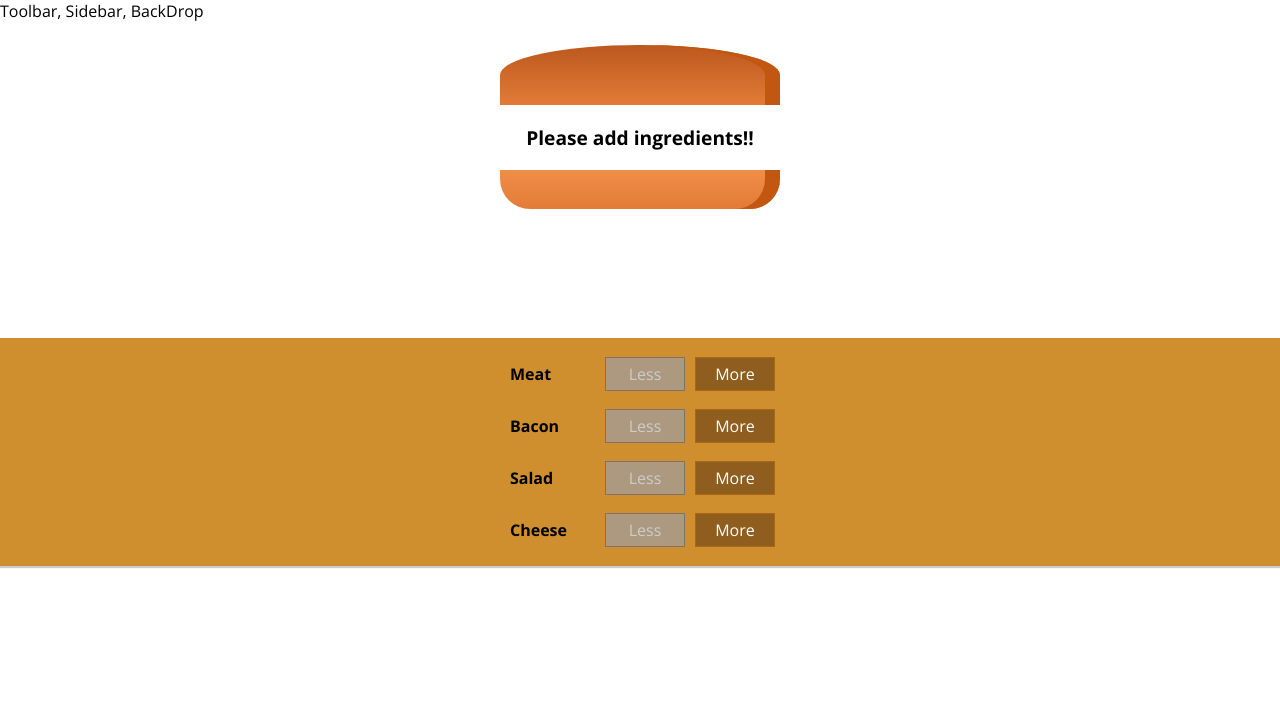
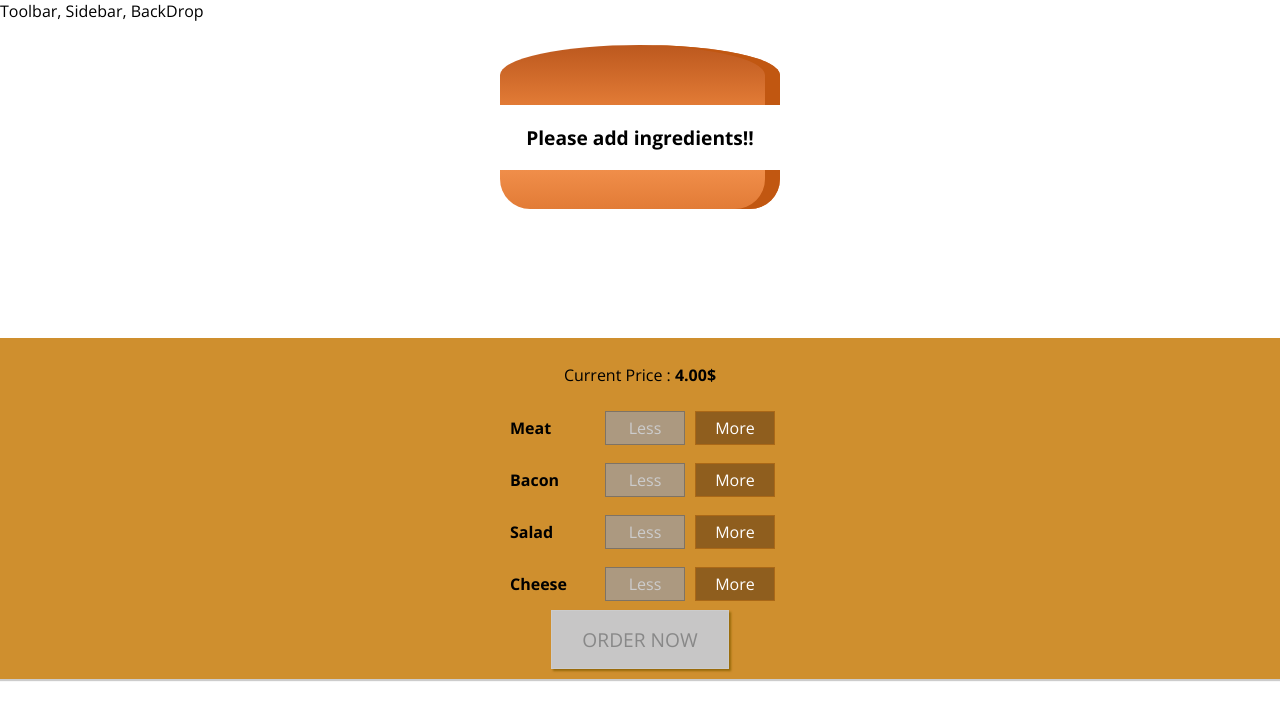
Before and after one commit to Ukuno/burgerapp, a React (Create React App) app: page / in a window 1280 px wide. Shown: the top 720 px of the page. Built offline with nearby package versions, Linux system fonts and the light colour scheme.

Commit message:
add button order now

```diff
--- a/src/components/Burger/BuildControls/BuildControls.css
+++ b/src/components/Burger/BuildControls/BuildControls.css
@@ -8,3 +8,44 @@
     margin: auto;
     padding: 10px 0;
 }
+
+.OrderButton {
+    background-color: #DAD735;
+    outline: none;
+    cursor: pointer;
+    border: 1px solid #966909;
+    color: #966909;
+    font-family: inherit;
+    font-size: 1.2em;
+    padding: 15px 30px;
+    box-shadow: 2px 2px 2px #966909;
+}
+
+.OrderButton:hover, .OrderButton:active {
+    background-color: #A0DB41;
+    border: 1px solid #966909;
+    color: #966909;
+}
+
+.OrderButton:disabled {
+    background-color: #C7C6C6;
+    cursor: not-allowed;
+    border: 1px solid #ccc;
+    color: #888888;
+}
+
+.OrderButton:not(:disabled) {
+    animation: enable 0.3s linear;
+}
+
+@keyframes enable {
+    0% {
+        transform: scale(1);
+    }
+    60% {
+        transform: scale(1.1);
+    }
+    100% {
+        transform: scale(1);
+    }
+}
--- a/src/components/Burger/BuildControls/BuildControls.js
+++ b/src/components/Burger/BuildControls/BuildControls.js
@@ -11,7 +11,9 @@
 ]
 
 const buildControls = (props) => (
+
     <div className = 'BuildControls'>
+        <p> Current Price : <strong>{props.price.toFixed(2)}$</strong></p>
         {
 
         controls.map(ctrls => (
@@ -24,6 +26,10 @@
             />
         ))
          }
+         <button
+         className='OrderButton'
+         disabled={!props.purchasable}
+         >ORDER NOW</button>
     </div>
 )
 
--- a/src/containers/BurgerBuilder/BurgerBuilder.js
+++ b/src/containers/BurgerBuilder/BurgerBuilder.js
@@ -20,7 +20,20 @@
             meat : 0,
             salad: 0
         },
-        totalPrice : 4
+        totalPrice : 4,
+        purchasable: false
+    }
+
+    updatePurchase(ingredients) {
+        const sum = Object.keys(ingredients)
+        .map(igkey => {
+            return ingredients[igkey]
+        })
+        .reduce((sum,  el) => {
+            return sum +el
+        },0);
+
+        this.setState({purchasable: sum > 0});
     }
 
     addedIngredient = (type) => {
@@ -33,6 +46,7 @@
         updateIngredient[type]= newCount;
         const newPrice = this.state.totalPrice + INGREDIENT_PRICES[type]
         this.setState({totalPrice: newPrice, ingredients: updateIngredient})
+        this.updatePurchase(updateIngredient)
 
     }
 
@@ -46,6 +60,7 @@
         updateIngredient[type]= newCount;
         const newPrice = this.state.totalPrice - INGREDIENT_PRICES[type]
         this.setState({totalPrice: newPrice, ingredients: updateIngredient})
+        this.updatePurchase(updateIngredient)
 
     }
 
@@ -66,6 +81,8 @@
                 addedIngredient={ this.addedIngredient}
                 removeIngredient={this.removeIngredient}
                 disabledBtnKey = {disableIngredientsInfo}
+                purchasable = { this.state.purchasable}
+                price={this.state.totalPrice}
                 />
             </Aux>
             );
```
